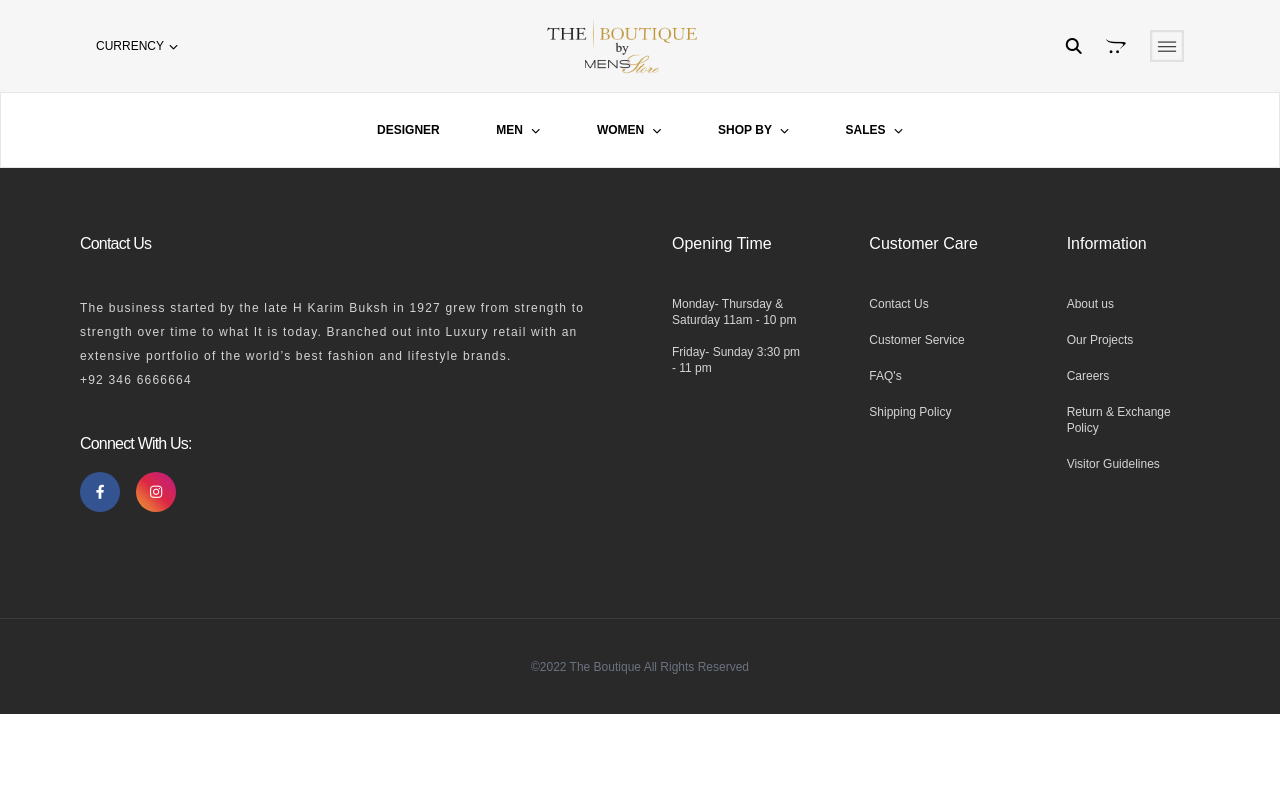
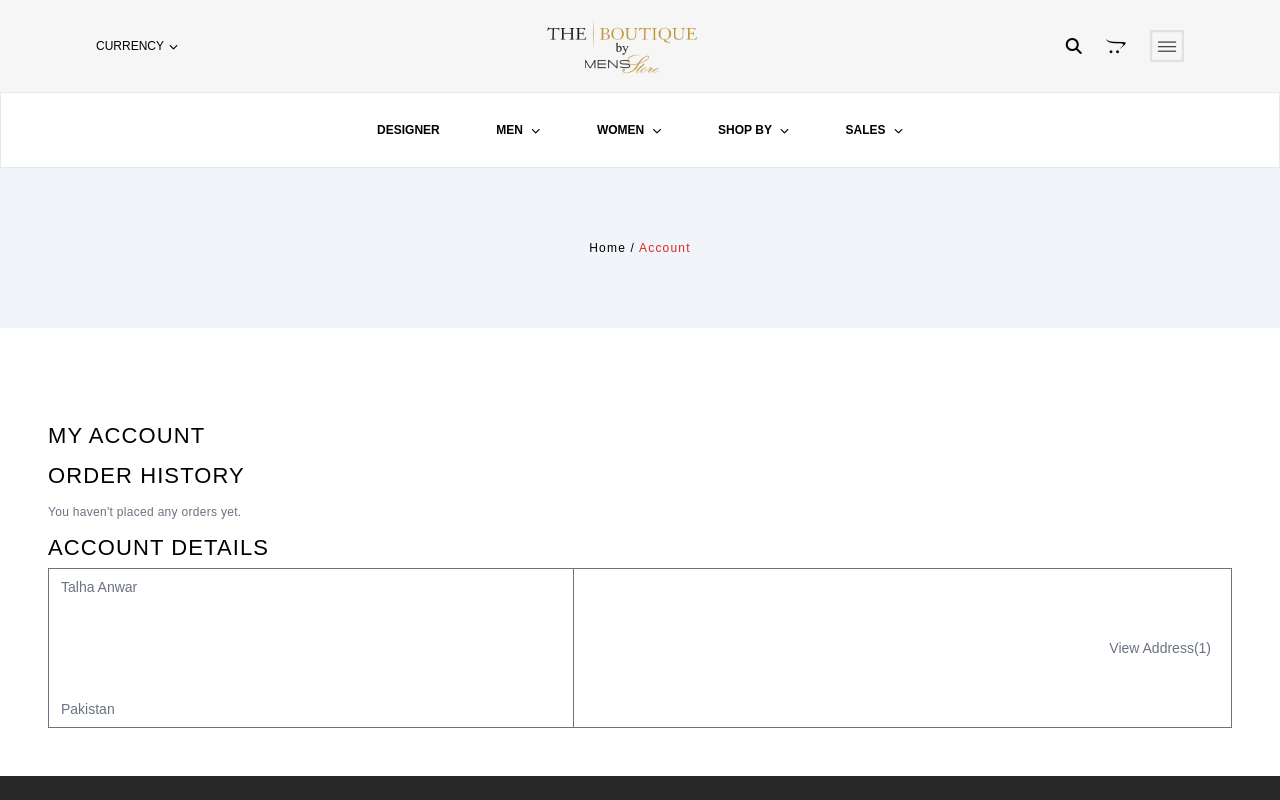
Before and after one commit to faizanRajpoot/pubRepo, a React (Create React App) app: page /Account in a window 1280 px wide. Shown: the top 800 px of the page. Built offline with nearby package versions, Linux system fonts and the light colour scheme.

Commit message:
Talha:Account

```diff
--- a/src/App.js
+++ b/src/App.js
@@ -6,6 +6,7 @@ import Register from "./components/Register/Register";
 import Nav from "./components/nav/nav";
 import Footer from "./components/footer/footer";
 import Header from "./components/header/header";
+import Account from "./components/Account/Account";
 
 
 export default function App() {
@@ -15,6 +16,7 @@ export default function App() {
 
         <Route path="/signIn" component={SignIn}></Route>
         <Route path="/Register" component={Register}></Route>
+        <Route path="/Account" component={Account}></Route>
         <Route path="/Header" component={Header}></Route>
       </Main>
     </BrowserRouter>
--- /dev/null
+++ b/src/components/Account/Account.js
@@ -0,0 +1,24 @@
+export default function Header(){
+    return(
+        <div className="w-full " >
+            <div className="w-full h-40 bg-slate-100 flex justify-center items-center md:h-48 sm:h-32">
+        <h1 className="text-xs tracking-widest">
+          Home / <span className="text-red-600"> Account </span>
+        </h1>
+      </div>
+      <div className="w-full  px-12 py-12 mt-10 lg:px-24 md:32">
+      <h1 className="text-[22px] tracking-wider leading-10 font-medium uppercase">My Account</h1>
+      <h1 className=" text-[22px] tracking-wider leading-10 font-medium uppercase">Order History</h1>
+      <p className="text-xs leading-8 tracking-wide text-gray-500">You haven't placed any orders yet.</p>
+      <h1 className="text-[22px] tracking-wider leading-10 font-medium uppercase">ACCOUNT DETAILS</h1>
+      <div className="w-full flex sm:flex sm:flex-col ">
+        <div className="w-4/6 h-40 border-gray-500 border-[1px] py-2 px-3 text-sm border-r-0 sm:border-r-[1px] sm:mb-5 sm:w-full flex flex-col justify-between text-gray-500 sm:flex sm:flex-row  sm:justify-around sm:items-center">
+          <p className="">Talha Anwar</p>
+          <p className="">Pakistan</p>
+        </div>
+        <div className="w-5/6 h-40 border-gray-500 border-[1px] flex justify-end text-sm items-center px-5 text-gray-500 sm:w-full sm:flex sm:justify-center sm:items-center"> View Address(1)</div>
+      </div>
+      </div>
+        </div>
+    )
+}
--- a/src/components/collection/Account/Account.js
+++ /dev/null
@@ -1,5 +0,0 @@
-export default function Header(){
-    return(
-        <div className="w-full h-screen bg-red-400" ></div>
-    )
-}
--- a/src/components/footer/footer.js
+++ b/src/components/footer/footer.js
@@ -14,7 +14,7 @@ export default function Footer(){
                 best fashion and lifestyle brands.
                 <br /> +92 346 6666664
               </p>
-              <div className="md:w-[50%] md:h-20 md:mt-0  sm:w-full xs:mt-[10px] xs:py-5 xss:px-5 ">
+              <div className="md:w-[50%] md:h-20 md:mt-0  sm:w-full xs:mt-[10px] xs:py-5 xss:py-5 xss:-mt-5 ">
               <h1 className="text-md font-medium text-white mt-10 tracking-tighter ">
                 Connect With Us:
               </h1>
@@ -28,7 +28,7 @@ export default function Footer(){
               </div>
               </div>
             </div>
-            <div className="md:col-span-6 md:w-[50%] md:h-20 md:ml-[75%] md:-mt-20 sm:w-full md:py-8 sm:-ml-0 sm:mt-[240px] xs:mt-[300px] xs:py-5 xss:mt-[360px]">
+            <div className="md:col-span-6 md:w-[50%] md:h-20 md:ml-[75%] md:-mt-20 sm:w-full md:py-8 sm:-ml-0 sm:mt-[240px] xs:mt-[300px] xs:py-5 xss:mt-[320px]">
               <h1 className="text-md font-medium text-white">Opening Time</h1>
               <div className="mt-10 flex flex-col gap-y-4 opacity-80">
                 <p className="text-xs tracking-normal font-thin text-white">
--- a/src/components/nav/nav.js
+++ b/src/components/nav/nav.js
@@ -24,8 +24,8 @@ export default function Nav() {
             onClick={() => SignUpHistory.push("/Header")}
           />
           <div className="flex items-center sm:text-[12px]">
-            <i class="fa-solid fa-magnifying-glass "></i>
-            <i class="fa-brands fa-opencart px-6"></i>
+            <i class="fa-solid fa-magnifying-glass " ></i>
+            <i class="fa-brands fa-opencart px-6"  onClick={() => SignUpHistory.push("/Account")}></i>
 
             <img
               src={menu}
--- a/src/components/signIn/signIn.js
+++ b/src/components/signIn/signIn.js
@@ -21,8 +21,8 @@ export default function SignIn() {
 
   return (
     <div className="w-full h-full  ">
-      <div className="w-full h-60 bg-slate-100 flex justify-center items-center md:h-48 sm:h-32">
-        <h1 className="text-sm tracking-widest">
+      <div className="w-full h-40 bg-slate-100 flex justify-center items-center md:h-48 sm:h-32">
+        <h1 className="text-xs tracking-widest">
           Home / <span className="text-red-600"> Account </span>
         </h1>
       </div>
--- a/tailwind.config.js
+++ b/tailwind.config.js
@@ -30,7 +30,7 @@ module.exports = {
 
       xss: [
         {
-          max: "400px",
+          max: "420px",
         },
       ],
     },
```
